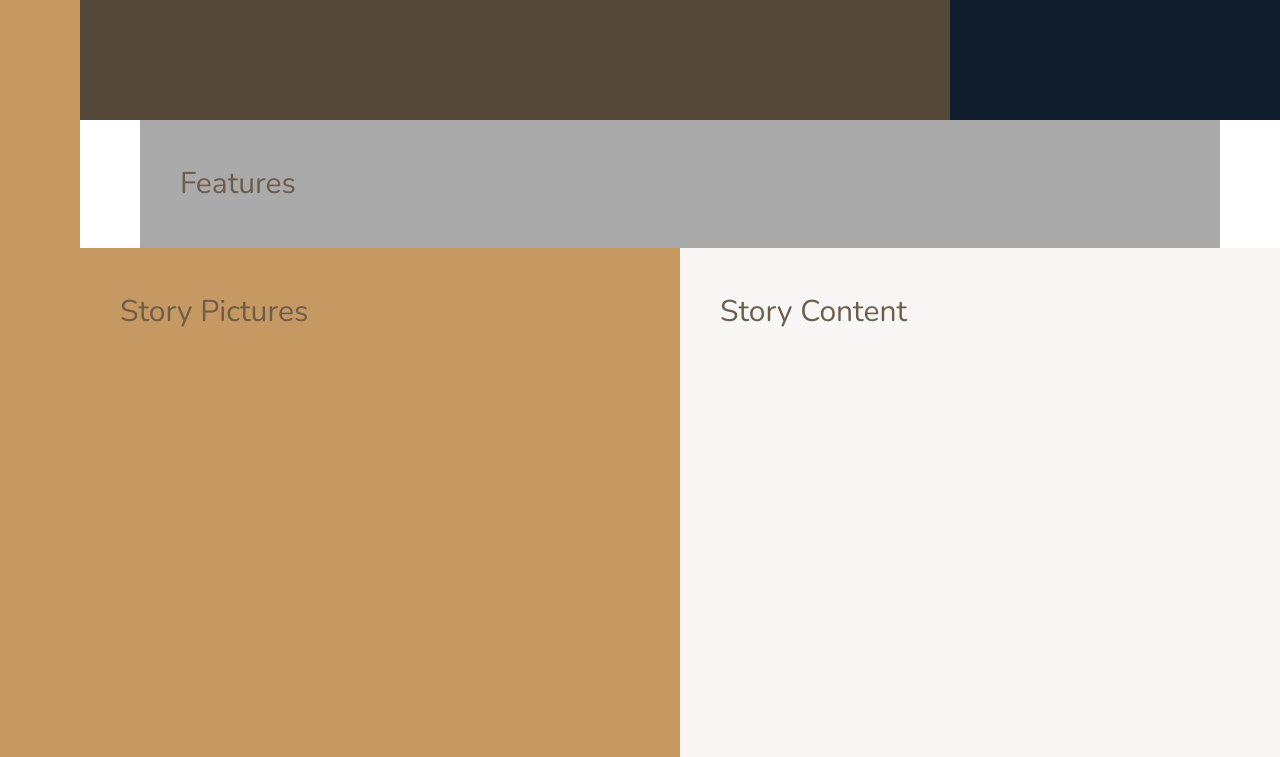
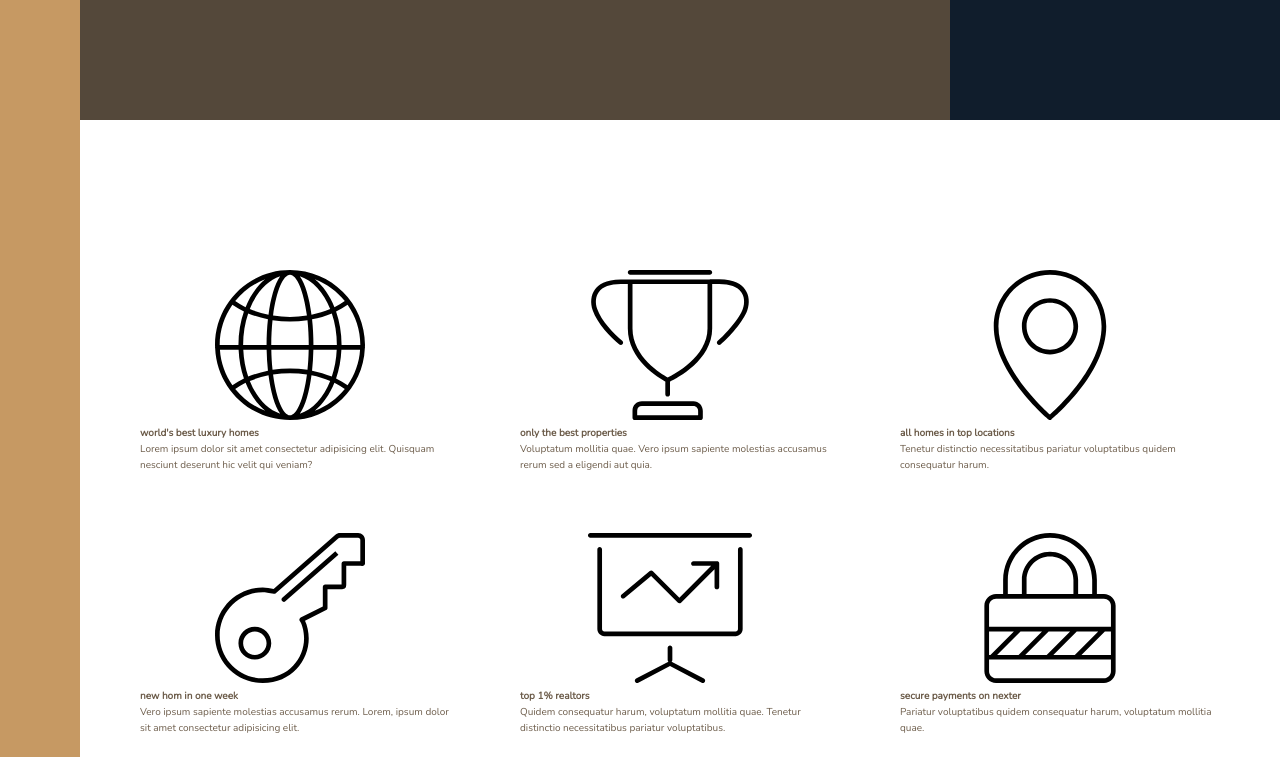
Before and after one commit to NaraeJang/03-SASS-Nexter, a website: page index.html in a window 1280 px wide. Shown: the part 520-1277 px from the top of the page. Drawn offline with nearby package versions, Linux system fonts and the light colour scheme.

Commit message:
. Building the Features Section - Part 1

```diff
--- a/index.html
+++ b/index.html
@@ -27,7 +27,53 @@
     </div>
 
     <section class="features">
-        Features
+        <div class="feature">
+            <svg class="feature__icon">
+                <use xlink:href="img/sprite.svg#icon-global"></use>
+            </svg>
+            <h4 class="heading-4">world's best luxury homes</h4>
+            <p class="feature__text">Lorem ipsum dolor sit amet consectetur adipisicing elit. Quisquam nesciunt deserunt
+                hic velit qui veniam?
+            </p>
+        </div>
+        <div class="feature"> <svg class="feature__icon">
+                <use xlink:href="img/sprite.svg#icon-trophy"></use>
+            </svg>
+            <h4 class="heading-4">only the best properties</h4>
+            <p class="feature__text">Voluptatum mollitia quae. Vero ipsum sapiente molestias accusamus rerum sed a
+                eligendi aut quia.
+            </p>
+        </div>
+        <div class="feature"> <svg class="feature__icon">
+                <use xlink:href="img/sprite.svg#icon-map-pin"></use>
+            </svg>
+            <h4 class="heading-4">all homes in top locations</h4>
+            <p class="feature__text">Tenetur distinctio necessitatibus pariatur voluptatibus quidem consequatur harum.
+            </p>
+        </div>
+        <div class="feature"> <svg class="feature__icon">
+                <use xlink:href="img/sprite.svg#icon-key"></use>
+            </svg>
+            <h4 class="heading-4">new hom in one week</h4>
+            <p class="feature__text">Vero ipsum sapiente molestias accusamus rerum. Lorem, ipsum dolor sit amet
+                consectetur adipisicing elit.
+            </p>
+        </div>
+        <div class="feature"> <svg class="feature__icon">
+                <use xlink:href="img/sprite.svg#icon-presentation"></use>
+            </svg>
+            <h4 class="heading-4">top 1% realtors</h4>
+            <p class="feature__text">Quidem consequatur harum, voluptatum mollitia quae. Tenetur distinctio
+                necessitatibus pariatur voluptatibus.
+            </p>
+        </div>
+        <div class="feature"> <svg class="feature__icon">
+                <use xlink:href="img/sprite.svg#icon-lock"></use>
+            </svg>
+            <h4 class="heading-4">secure payments on nexter</h4>
+            <p class="feature__text">Pariatur voluptatibus quidem consequatur harum, voluptatum mollitia quae.
+            </p>
+        </div>
     </section>
 
     <div class="story__pictures">Story Pictures</div>
--- a/sass/_base.scss
+++ b/sass/_base.scss
@@ -43,10 +43,4 @@ body {
       1fr
     ) [center-start] repeat(8, [col-start] minmax(min-content, 14rem) [col-end])
     [center-end] minmax(6rem, 1fr) [full-end];
-
-  // delete later
-  & > * {
-    padding: 40px;
-    font-size: 3rem;
-  }
 }
--- a/sass/_features.scss
+++ b/sass/_features.scss
@@ -1,4 +1,9 @@
 .features {
-  background-color: $color-grey-light-2;
   grid-column: center-start / center-end;
+
+  display: grid;
+  grid-template-columns: repeat(3, 1fr);
+  grid-gap: 6rem;
+
+  margin: 15rem 0;
 }
```
Also changed, not shown: css/style.css.
